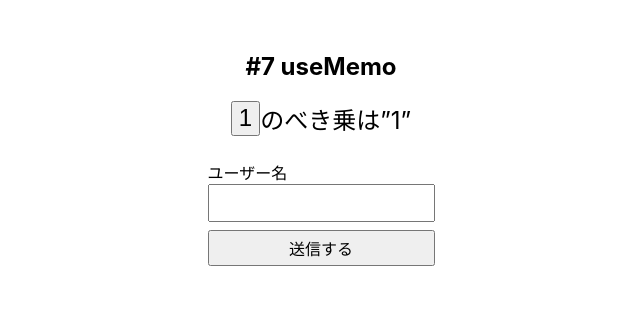
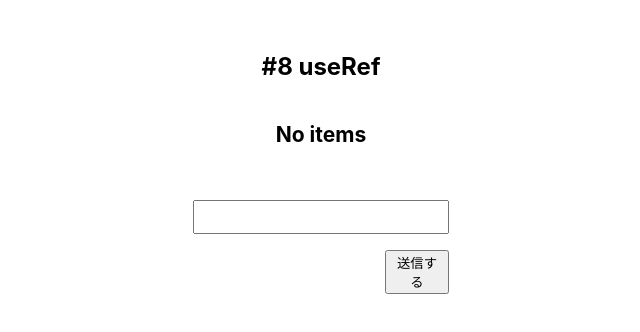
Before and after one commit to Kai-Itakura/react-hooks, a React (Create React App) app: page / in a window 1280 px wide. Shown: the top 332 px of the page, without its empty margins (319-959 px from the left). Built offline with nearby package versions, Linux system fonts and the light colour scheme.

Commit message:
useRefとカスタムフックの学習

```diff
--- a/assets/css/App.module.css
+++ b/assets/css/App.module.css
@@ -6,36 +6,37 @@
   margin-top: 32px;
 }
 .app .content {
-  align-items: center;
+  width: 20vw;
+}
+.app .content .itemList {
   display: flex;
   flex-direction: column;
-  max-width: 400px;
+  align-items: center;
+  font-size: large;
+  width: 100%;
 }
-.app .content .counter {
-  display: flex;
-  font-size: 24px;
-  justify-content: center;
-  margin-bottom: 24px;
+.app .content .itemList .ul {
+  width: 100%;
+  word-break: break-all;
 }
-.app .content .counter .incrementButton {
-  font-size: 24px;
-  cursor: pointer;
+.app .content .itemList .ul .li {
+  font-size: 20px;
+  font-weight: bold;
+  margin-bottom: 8px;
+  width: 100%;
 }
 .app .content .form {
   display: flex;
   flex-direction: column;
+  align-items: flex-end;
+  margin-top: 32px;
 }
-.app .content .form .label {
-  font-family: "Courier New", Courier, monospace;
-  font-size: 16px;
+.app .content .form .textarea {
+  width: 100%;
+  box-sizing: border-box;
+  resize: none;
 }
-.app .content .form .input {
-  font-size: 16px;
-  margin-bottom: 8px;
-  padding: 8px;
+.app .content .form .button {
+  margin-top: 16px;
+  width: 25%;
 }
-.app .content .form .submitButton {
-  font-family: "Courier New", Courier, monospace;
-  font-size: 16px;
-  padding: 4px;
-}
--- a/assets/css/App.module.min.css
+++ b/assets/css/App.module.min.css
@@ -1 +1 @@
-.app{align-items:center;display:flex;flex-direction:column;justify-content:center;margin-top:32px}.app .content{align-items:center;display:flex;flex-direction:column;max-width:400px}.app .content .counter{display:flex;font-size:24px;justify-content:center;margin-bottom:24px}.app .content .counter .incrementButton{font-size:24px;cursor:pointer}.app .content .form{display:flex;flex-direction:column}.app .content .form .label{font-family:"Courier New",Courier,monospace;font-size:16px}.app .content .form .input{font-size:16px;margin-bottom:8px;padding:8px}.app .content .form .submitButton{font-family:"Courier New",Courier,monospace;font-size:16px;padding:4px}
+.app{align-items:center;display:flex;flex-direction:column;justify-content:center;margin-top:32px}.app .content{width:20vw}.app .content .itemList{display:flex;flex-direction:column;align-items:center;font-size:large;width:100%}.app .content .itemList .ul{width:100%;word-break:break-all}.app .content .itemList .ul .li{font-size:20px;font-weight:bold;margin-bottom:8px;width:100%}.app .content .form{display:flex;flex-direction:column;align-items:flex-end;margin-top:32px}.app .content .form .textarea{width:100%;box-sizing:border-box;resize:none}.app .content .form .button{margin-top:16px;width:25%}
--- a/src/App.module.scss
+++ b/src/App.module.scss
@@ -6,42 +6,43 @@
   margin-top: 32px;
 
   .content {
-    align-items: center;
-    display: flex;
-    flex-direction: column;
-    max-width: 400px;
+    width: 20vw;
 
-    .counter {
+    .itemList {
       display: flex;
-      font-size: 24px;
-      justify-content: center;
-      margin-bottom: 24px;
+      flex-direction: column;
+      align-items: center;
+      font-size: large;
+      width: 100%;
 
-      .incrementButton {
-        font-size: 24px;
-        cursor: pointer;
+      .ul {
+        width: 100%;
+        word-break: break-all;
+
+        .li {
+          font-size: 20px;
+          font-weight: bold;
+          margin-bottom: 8px;
+          width: 100%;
+        }
       }
     }
 
     .form {
       display: flex;
       flex-direction: column;
+      align-items: flex-end;
+      margin-top: 32px;
 
-      .label {
-        font-family: 'Courier New', Courier, monospace;
-        font-size: 16px;
+      .textarea {
+        width: 100%;
+        box-sizing: border-box;
+        resize: none;
       }
 
-      .input {
-        font-size: 16px;
-        margin-bottom: 8px;
-        padding: 8px;
-      }
-
-      .submitButton {
-        font-family: 'Courier New', Courier, monospace;
-        font-size: 16px;
-        padding: 4px;
+      .button {
+        margin-top: 16px;
+        width: 25%;
       }
     }
   }
--- a/src/App.tsx
+++ b/src/App.tsx
@@ -1,65 +1,62 @@
-import React, { useMemo, useState } from 'react'
+import React, { useState } from 'react'
 import styles from './App.module.scss'
 import Title from './components/Title/Title'
+import { useAutoResize } from './hooks'
 
 const App = (): JSX.Element => {
-  const [count, setCount] = useState<number>(1)
-  const [userName, setUserName] = useState<string>('')
+  // 画面に表示する値の一覧を管理
+  const [itemList, setItemList] = useState<string[]>([])
 
-  const exponentiation = useMemo(() => {
-    return heavyExponentiationFunction(count)
-  }, [count])
+  // textareaに入力された値を管理
+  const [value, setValue] = useState<string>('')
 
+  // 『送信する』ボタンを押したときに発火する関数
   const handleSubmit = (e: React.FormEvent<HTMLFormElement>) => {
     e.preventDefault()
-    if (userName === '') {
-      alert('ユーザー名を入力してください')
-    } else {
-      alert(`ユーザー名： ${userName}`)
-      setUserName('')
-    }
+    setItemList([...itemList, value])
+    setValue('')
   }
+
+  // textareaへ文字列が入力されたときに発火する関数
+  const handleChange = (e: React.ChangeEvent<HTMLTextAreaElement>) => {
+    setValue(e.target.value)
+  }
+
+  // textarea要素の高さを動的に調節するためのカスタムフック
+  const textareaRef = useAutoResize(value)
 
   return (
     <div className={styles.app}>
-      <Title titleText={'#7 useMemo'} />
+      <Title titleText={'#8 useRef'} />
       <div className={styles.content}>
-        <div className={styles.counter}>
-          <button
-            className={styles.incrementButton}
-            onClick={() => {
-              setCount(count + 1)
-            }}
-          >
-            {count}
-          </button>
-          のべき乗は”{exponentiation}”
+        <div className={styles.itemList}>
+          {itemList.length === 0 ? (
+            <h3>No items</h3>
+          ) : (
+            <ul className={styles.ul}>
+              {itemList.map((item) => {
+                return (
+                  <li className={styles.li} key={item}>
+                    {item}
+                  </li>
+                )
+              })}
+            </ul>
+          )}
         </div>
         <form className={styles.form} onSubmit={(e) => handleSubmit(e)}>
-          <label className={styles.label}>ユーザー名</label>
-          <input
-            className={styles.input}
-            value={userName}
-            onChange={(e) => {
-              setUserName(e.target.value)
-            }}
+          <textarea
+            className={styles.textarea}
+            onChange={(e) => handleChange(e)}
+            value={value}
+            // 現在参照している要素をtextareaに設定
+            ref={textareaRef}
           />
-          <button className={styles.submitButton} type='submit'>
-            送信する
-          </button>
+          <button className={styles.button}>送信する</button>
         </form>
       </div>
     </div>
   )
 }
 
-const heavyExponentiationFunction = (count: number) => {
-  let i = 0
-  while (i < 10000) {
-    console.log(i)
-    i++
-  }
-  return count ** 2
-}
-
 export default App
--- /dev/null
+++ b/src/hooks/index.tsx
@@ -0,0 +1,25 @@
+import { useEffect, useRef } from 'react'
+
+export const useAutoResize = (value: string) => {
+  // refの作成
+  const ref = useRef<HTMLTextAreaElement>(null)
+
+  useEffect(() => {
+    // 現在参照している要素を参照
+    const element = ref.current
+
+    // 現在参照している要素がない場合何も返さない
+    if (!element) {
+      return
+    }
+
+    // 最低限の高さを保つ + 文字の大きさに合わせてtextareaが縮小するようにする
+    element.style.height = 'auto'
+
+    // element.scrollHeightを代入することでtextareaの高さを動的に変更する
+    // element.scrollHeight: 溢れて画面上に表示されない部分を含めた要素の高さ
+    element.style.height = `${element.scrollHeight}px`
+  }, [value])
+
+  return ref
+}
```
